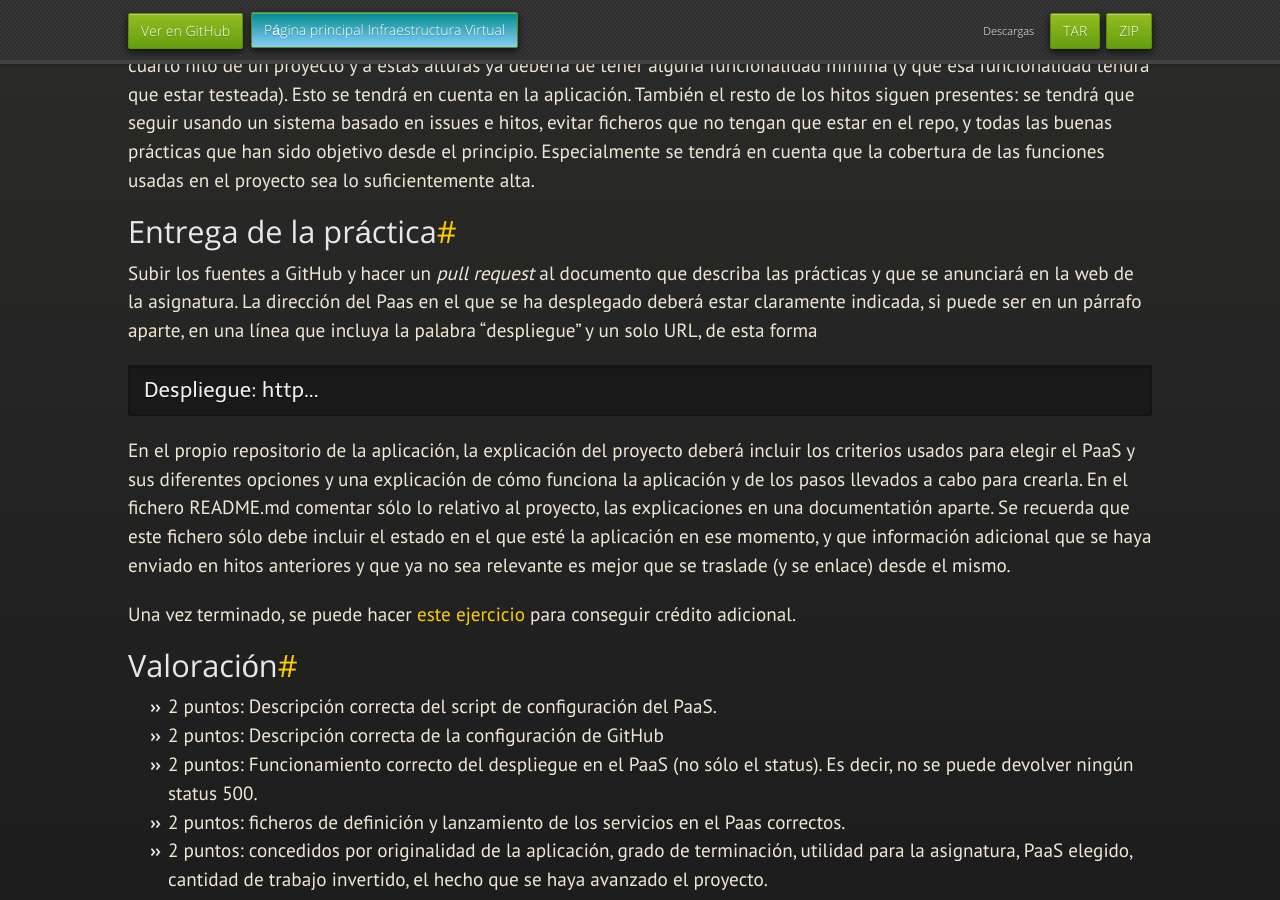
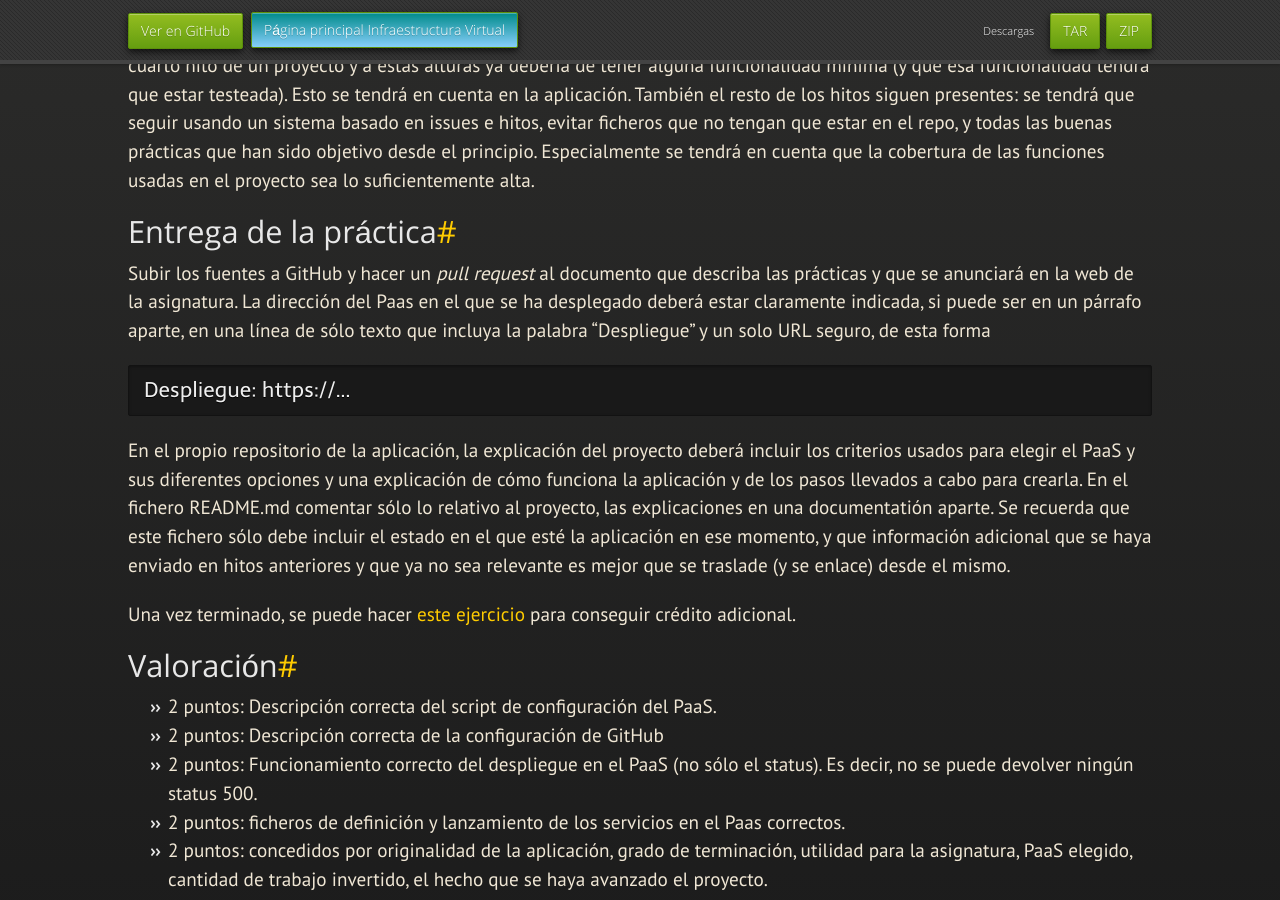
Before and after one commit to JJ/IV, a Jekyll site: the page built from documentos/proyecto/4.PaaS.md, in a window 1280 px wide and 900 px high, scrolled down 1766 px. Built offline with Jekyll 4.4.1, drawn with Linux system fonts in a browser that asks for light colours; nearby versions of some CDN libraries; some web fonts are replaced; our own code applies the rules of GitHub Pages for plain Markdown files.

Commit message:
Sync documentos/proyecto/4.PaaS.md de master a gh-pages

```diff
--- a/documentos/proyecto/4.PaaS.md
+++ b/documentos/proyecto/4.PaaS.md
@@ -109,9 +109,9 @@ Subir los fuentes a GitHub y hacer un *pull request* al documento que
 describa las prácticas y que se anunciará en la web de la
 asignatura. La dirección del Paas en el que se ha desplegado deberá
 estar claramente indicada, si puede ser en un párrafo aparte, en una
-línea que incluya la palabra "despliegue" y un solo URL, de esta forma
+línea de sólo texto que incluya la palabra "Despliegue" y un solo URL seguro, de esta forma
 
-    Despliegue: http...
+    Despliegue: https://...
 
 En el propio repositorio de la aplicación, la explicación del proyecto
 deberá incluir los criterios usados para elegir el PaaS y sus
```
